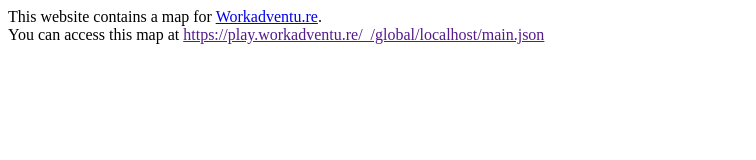
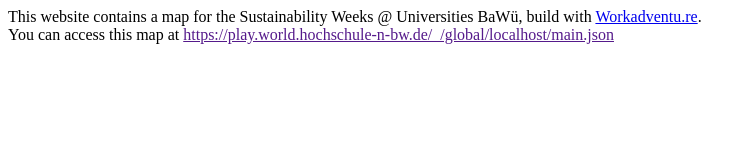
Before and after one commit to BerndSinger/NWB2021, a plain HTML site: page index.html in a window 1280 px wide. Shown: the whole page, without its empty margins (0-756 px from the left). Drawn offline with Linux system fonts and the light colour scheme.

Commit message:
Update link to map in index.html

```diff
--- a/index.html
+++ b/index.html
@@ -6,14 +6,14 @@
                 if (path.endsWith('index.html')) {
                     path = path.substr(path, path.length - 'index.html'.length);
                 }
-                var url = 'https://play.workadventu.re/_/global/'+window.location.host+path+'main.json';
+                var url = 'https://play.world.hochschule-n-bw.de/_/global/'+window.location.host+path+'main.json';
                 document.getElementById('mapLink').href = url;
                 document.getElementById('mapLink').innerText = url;
             };
         </script>
     </head>
     <body>
-        This website contains a map for <a href="https://workadventu.re">Workadventu.re</a>.
+        This website contains a map for the Sustainability Weeks @ Universities BaWü, build with <a href="https://workadventu.re">Workadventu.re</a>.
         <br/>
         You can access this map at <a id="mapLink" href=""></a>
     </body>
```
